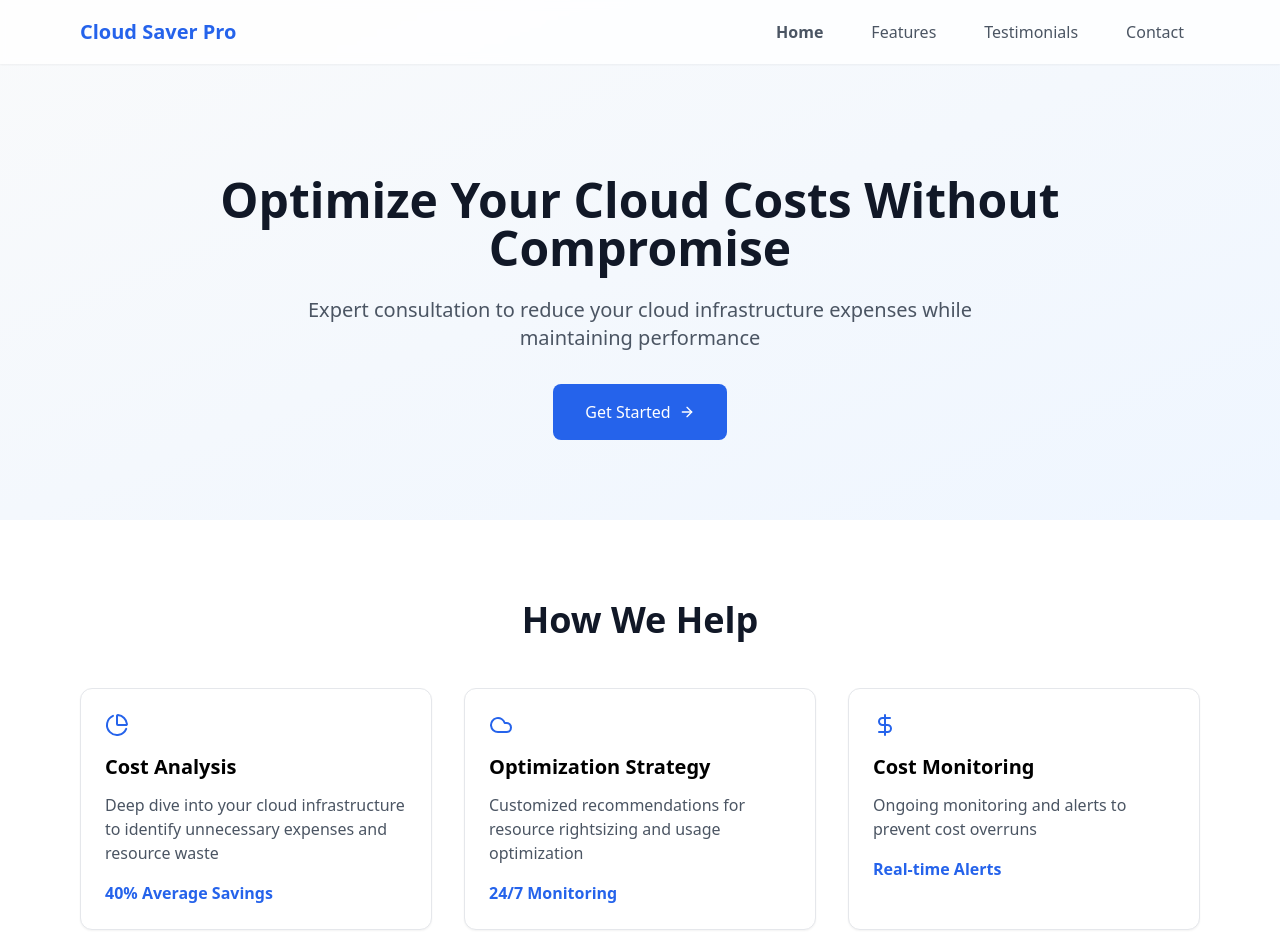
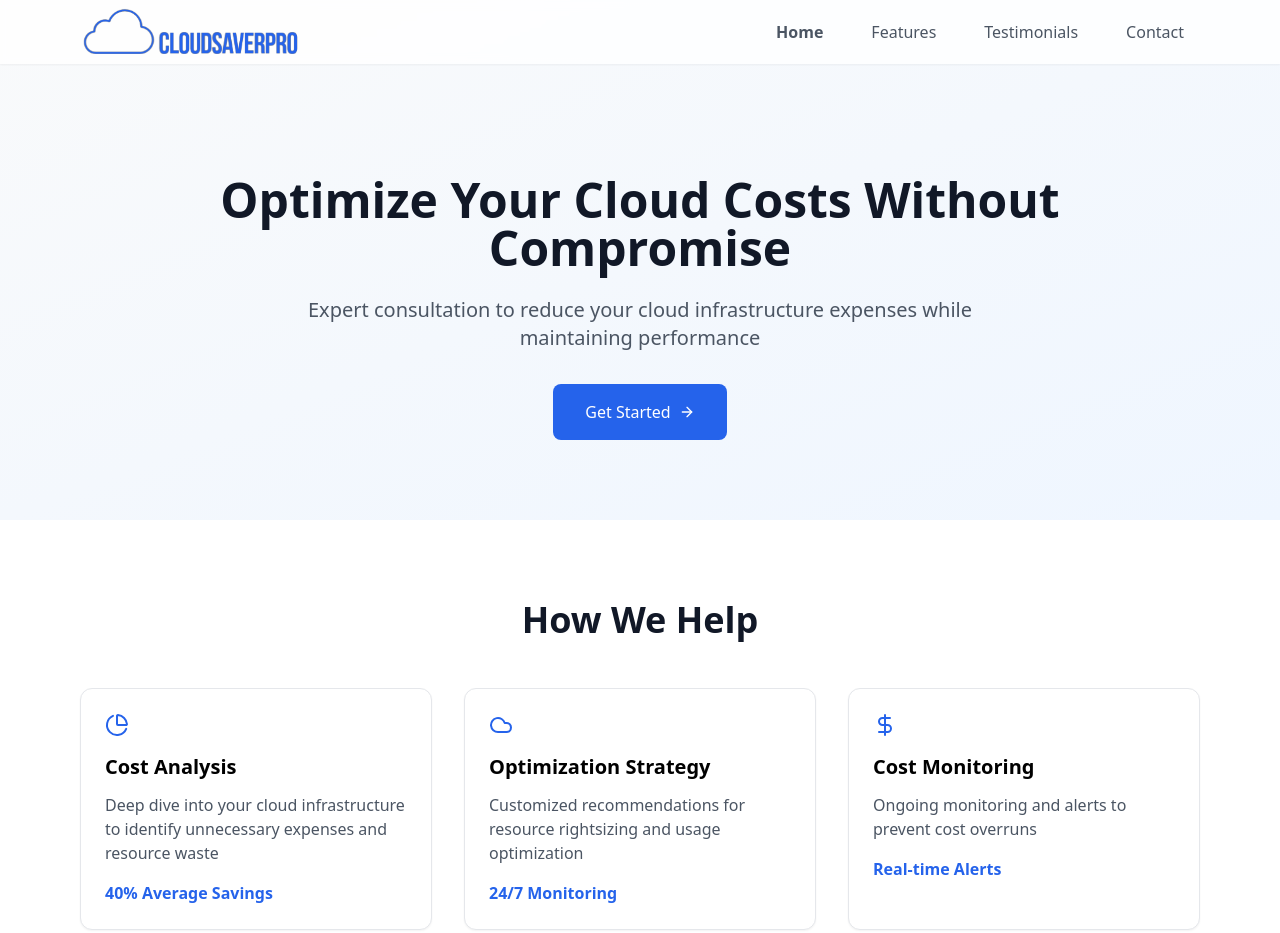
Before and after one commit to cloudsaverpro/cloud-saver-pro, a Gatsby site: page / in a window 1280 px wide. Shown: the top 933 px of the page. Built offline with nearby package versions, Linux system fonts and the light colour scheme; Gatsby itself is replaced by a stand-in of ours.

Commit message:
Add logo

```diff
--- a/src/components/LandingPage.js
+++ b/src/components/LandingPage.js
@@ -1,4 +1,5 @@
 import React, { useState, useEffect } from 'react';
+import logo from '../images/csp_crop4.png'
 import { ArrowRight, Cloud, DollarSign, PieChart, Mail, Menu, X, ChevronUp } from 'lucide-react';
 
 const LandingPage = () => {
@@ -153,7 +154,7 @@ const LandingPage = () => {
                 <div className="max-w-6xl mx-auto px-4">
                     <div className="flex items-center justify-between h-16">
                         <div className="flex-shrink-0 font-bold text-xl text-blue-600">
-                            Cloud Saver Pro
+                            <img alt="CloudSaverPro.com" src={logo} width="220"/>
                         </div>
 
                         {/* Desktop Navigation */}
```
Also changed, not shown: src/images/csp_crop4.PNG (added).
